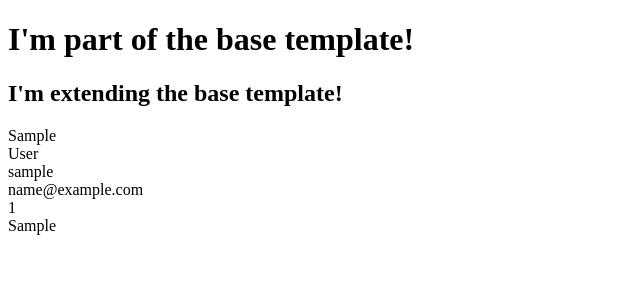
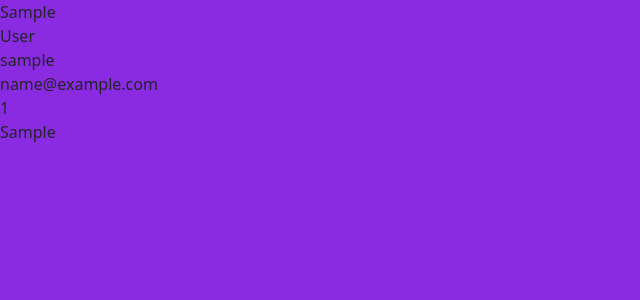
Before and after one commit to AndyMc3000/ci-ms3-pool-club, a Flask app: page / in a window 1280 px wide. Shown: the top 300 px of the page, without its empty margins (0-640 px from the left). Run offline with Flask 2, Linux system fonts and the light colour scheme; a database or web service that is not in the repository returns one stand-in record (values such as "Sample title"); some libraries are stand-ins or nearby versions.

Commit message:
Added Bootstrap, FontAwesome, jQuery CDN links and statis css and javascript files

```diff
--- /dev/null
+++ b/assets/css/style.css
@@ -0,0 +1,3 @@
+body {
+    background-color: blueviolet;
+}
--- a/templates/base.html
+++ b/templates/base.html
@@ -3,13 +3,22 @@
 <head>
     <meta charset="UTF-8">
     <meta name="viewport" content="width=device-width, initial-scale=1.0">
+    <link rel="stylesheet" href="https://cdnjs.cloudflare.com/ajax/libs/font-awesome/5.15.3/css/all.min.css" integrity="sha512-iBBXm8fW90+nuLcSKlbmrPcLa0OT92xO1BIsZ+ywDWZCvqsWgccV3gFoRBv0z+8dLJgyAHIhR35VZc2oM/gI1w==" crossorigin="anonymous" type="text/css">
+    <link href="https://cdn.jsdelivr.net/npm/bootstrap@5.0.0/dist/css/bootstrap.min.css" rel="stylesheet" integrity="sha384-wEmeIV1mKuiNpC+IOBjI7aAzPcEZeedi5yW5f2yOq55WWLwNGmvvx4Um1vskeMj0" crossorigin="anonymous" type="text/css">
+    <link rel="stylesheet" href="{{ url_for('static', filename='css/style.css') }}" type="text/css">
+    {% block styles %}
+    {% endblock %}
     <title>CPC | Something</title>
 </head>
 <body>
 
-    <h1>I'm part of the base template!</h1>
     {% block content %}
     {% endblock %}
 
+    <script src="https://code.jquery.com/jquery-3.6.0.min.js" integrity="sha256-/xUj+3OJU5yExlq6GSYGSHk7tPXikynS7ogEvDej/m4=" crossorigin="anonymous"></script>
+    <script src="https://cdn.jsdelivr.net/npm/bootstrap@5.0.0/dist/js/bootstrap.bundle.min.js" integrity="sha384-p34f1UUtsS3wqzfto5wAAmdvj+osOnFyQFpp4Ua3gs/ZVWx6oOypYoCJhGGScy+8" crossorigin="anonymous"></script>
+    <script src="{{ url_for('static', filename='js/script.js') }}"></script>
+    {% block scripts %}
+    {% endblock %}
 </body>
 </html>
--- a/templates/index.html
+++ b/templates/index.html
@@ -1,7 +1,5 @@
 {% extends "base.html" %}
 {% block content %}
-
-    <h2>I'm extending the base template!</h2>
 
     {% for user in user %}
         {{ user.first_name }}<br>
```
Also changed, not shown: assets/js/script.js (added).
